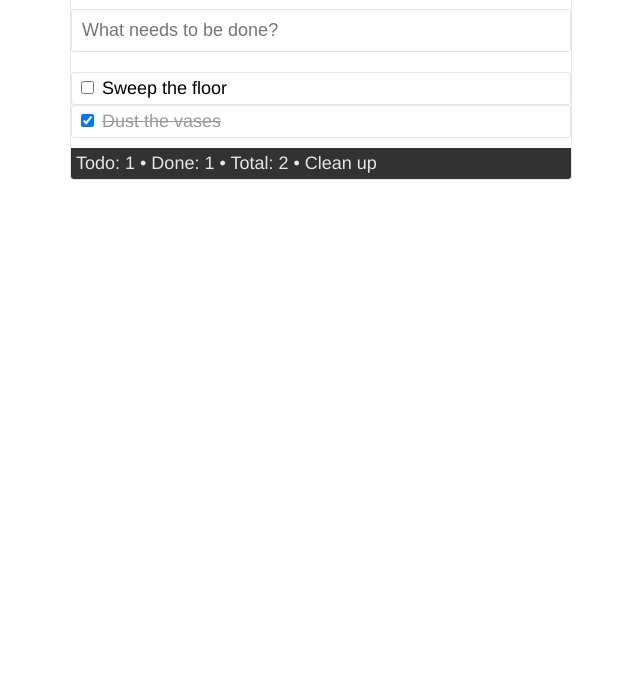
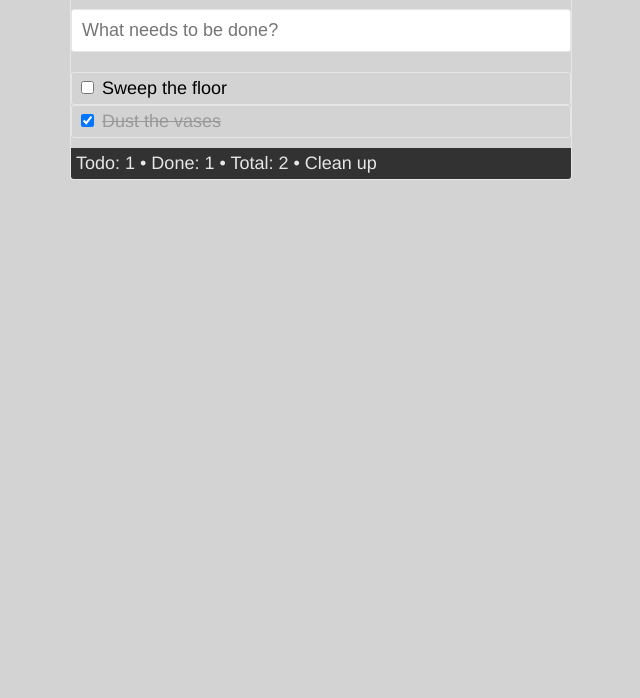
Before and after one commit to Parnianmhr/ToDo, a website: page index.html in a window 1280 px wide. Shown: the part 102-800 px from the top of the page, without its empty margins (319-959 px from the left). Drawn offline with Linux system fonts and the light colour scheme.

Commit message:
sass installed

```diff
--- /dev/null
+++ b/style.scss
@@ -0,0 +1,4 @@
+body{
+  background-color: lightgray;
+}
+body{font-family:Helvetica,Arial,sans-serif;font-size:18px}.container{margin:20px auto;width:500px;border:1px solid #e6e6e6;border-radius:3px}h1{text-align:center}form{padding:0 0 20px}input#new-todo{display:block;width:478px;border-radius:3px;border:1px solid #e6e6e6;padding:10px;font-size:18px}ul#todolist{list-style:none;margin:0;padding:0}ul#todolist li{padding:5px;border:1px solid #e6e6e6;border-radius:3px}ul#todolist li:hover{background-color:#e6e6e6}ul#todolist .todo.completed label{text-decoration:line-through;color:#999}.footer{margin-top:10px;background:#323232;color:#e6e6e6;padding:5px;border-bottom-left-radius:3px;border-bottom-right-radius:3px}.footer a:hover,.footer a:link,.footer a:visited{color:#e6e6e6;text-decoration:none}.footer a:hover{text-decoration:underline}
```
Also changed, not shown: style.css, 1 other file.
